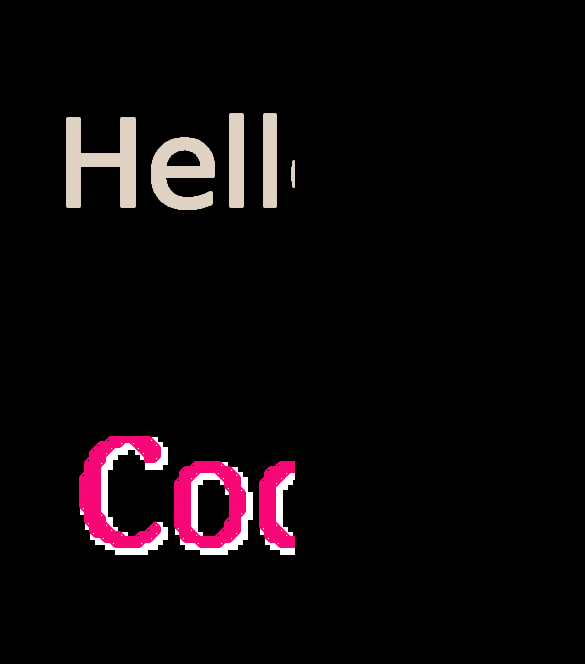
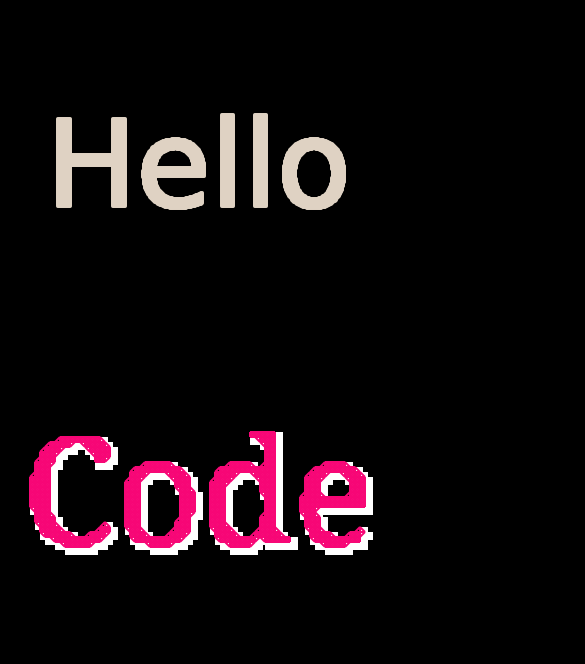
Before and after one commit to Lu-Smith/text-animation-js, a plain HTML site: page index.html in a window 390 px wide. Shown: the part 119-783 px from the top of the page, 585 px wide, since content can reach past the window. Drawn offline with nearby package versions, Linux system fonts and the light colour scheme; animation ran at ten frames a second.

Commit message:
Fixed style,css

```diff
--- a/style.css
+++ b/style.css
@@ -108,10 +108,7 @@ footer a:hover {
         color: rgb(212, 175, 175);
     }
     .box {
-        width: 300px;
         height: 320px;
-        position: relative;
-        left: -50px;
     }
     footer {
         font-size: 12px;
```
